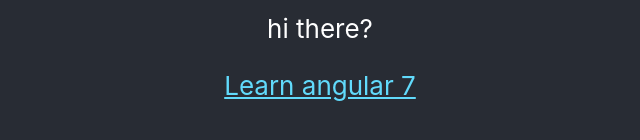
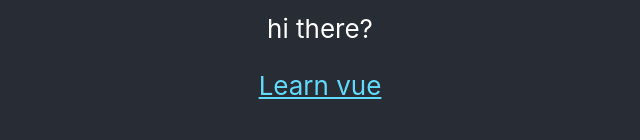
Before and after one commit to Ronny9313/docker-react, a React (Create React App) app: page / in a window 1280 px wide. Shown: the part 516-656 px from the top of the page, without its empty margins (320-960 px from the left). Built offline with nearby package versions, Linux system fonts and the light colour scheme.

Commit message:
changed app js to vue

```diff
--- a/src/App.js
+++ b/src/App.js
@@ -17,7 +17,7 @@
             target="_blank"
             rel="noopener noreferrer"
           >
-            Learn angular 7
+            Learn vue
           </a>
         </header>
       </div>
```
